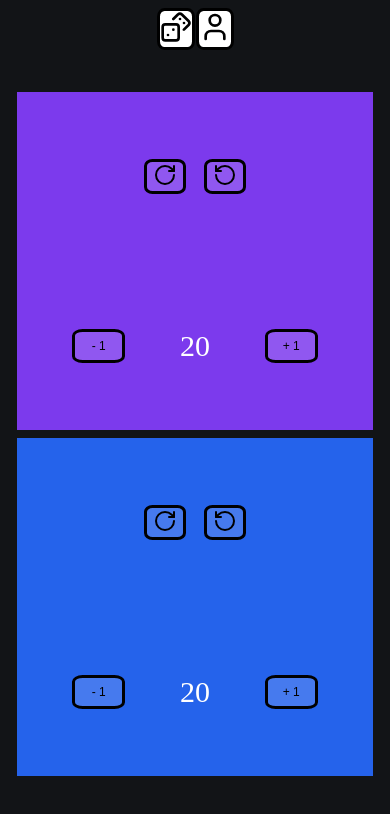
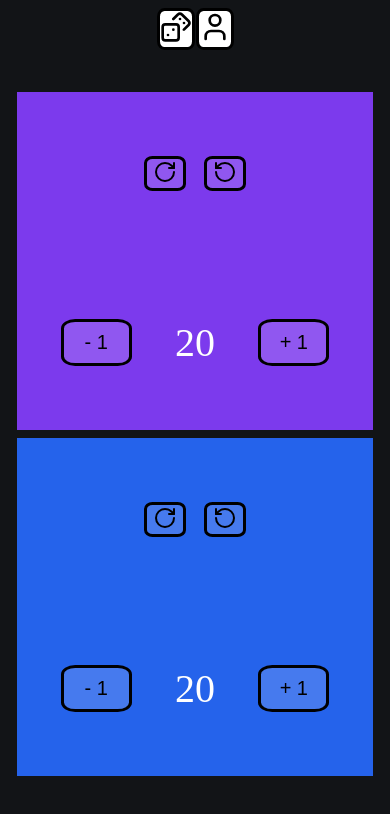
Before and after one commit to Travis613/mtg-life-tracker-web-app, a React (Vite) app in the folder life-counter/: page / in a window 390 px wide. Shown: the top 814 px of the page. Built offline with nearby package versions, Linux system fonts and the light colour scheme.

Commit message:
tweaked the button font and counter font sizes so their more readable on mobile

```diff
--- a/life-counter/src/components/Counter.tsx
+++ b/life-counter/src/components/Counter.tsx
@@ -42,7 +42,7 @@ export function Counter({ amountOfPlayers }: counterProps) {
       <div className="counterBtnContainer">
         <button
           style={{
-            width: amountOfPlayers === 2 ? "15%" : "30%",
+            width: amountOfPlayers === 2 ? "20%" : "30%",
           }}
           onClick={() => setCount(count - 1)}
           className="counterBtn hoverBtn"
@@ -52,7 +52,7 @@ export function Counter({ amountOfPlayers }: counterProps) {
         <div className="count">{count}</div>
         <button
           style={{
-            width: amountOfPlayers === 2 ? "15%" : "30%",
+            width: amountOfPlayers === 2 ? "20%" : "30%",
           }}
           onClick={() => setCount(count + 1)}
           className="counterBtn hoverBtn"
--- a/life-counter/src/index.css
+++ b/life-counter/src/index.css
@@ -124,19 +124,19 @@ body {
 
 @media (max-width: 1100px) {
   .counterBtn {
-    font-size: 30px;
+    font-size: 50px;
   }
   .count {
-    font-size: 50px;
+    font-size: 70px;
   }
 }
 
 @media (max-width: 750px) {
   .counterBtn {
-    font-size: 12px;
+    font-size: 20px;
   }
   .count {
-    font-size: 30px;
+    font-size: 40px;
   }
 }
 
```
